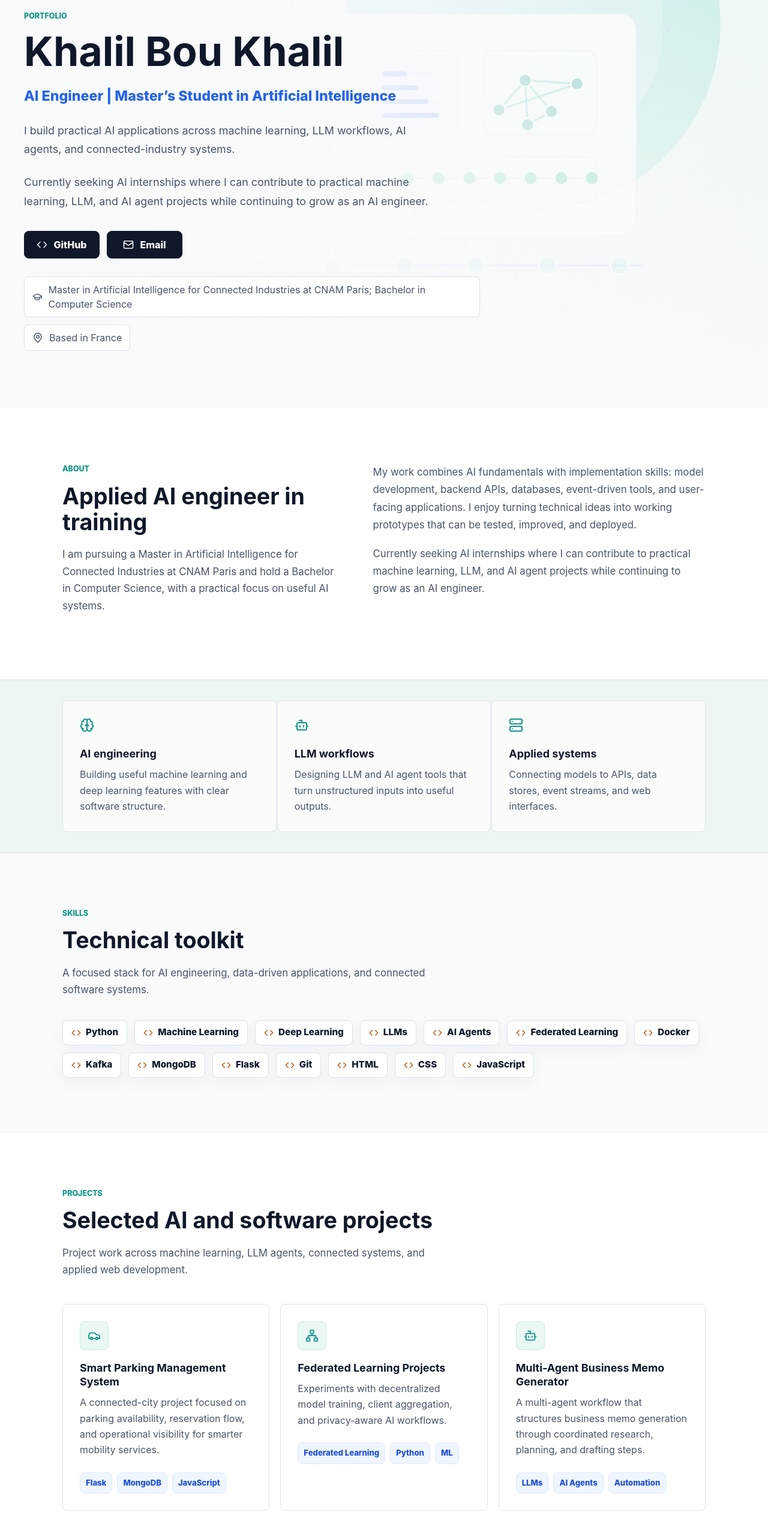
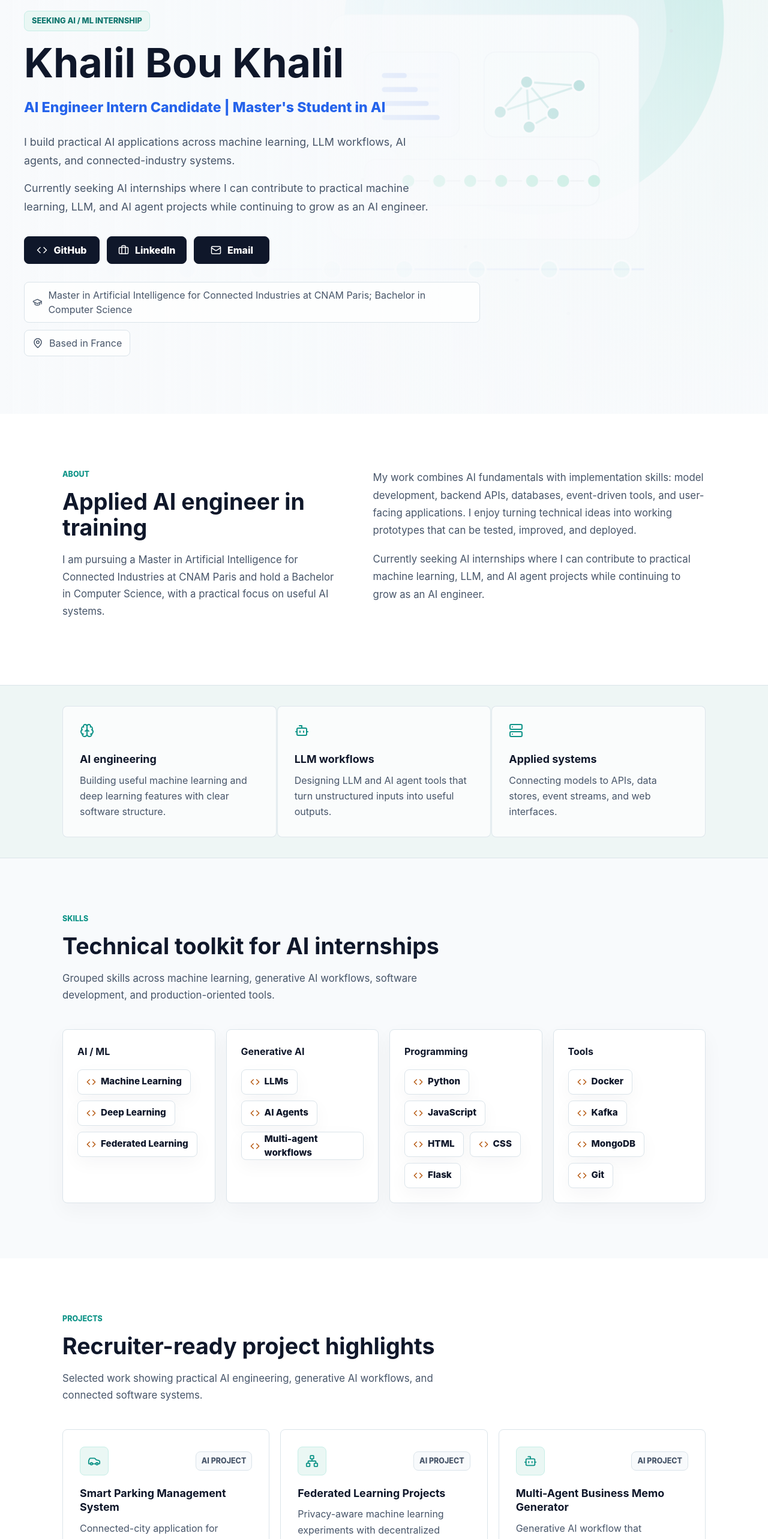
Before and after one commit to Khalil-Boukhalil/Portfolio, a React (Vite) app: page / in a window 1280 px wide. Shown: the part 126-2692 px from the top of the page at 60% size. Built offline with nearby package versions, Linux system fonts and the light colour scheme.

Commit message:
Update education section

```diff
--- a/src/App.css
+++ b/src/App.css
@@ -124,6 +124,22 @@
   text-transform: uppercase;
 }
 
+.hero-badge {
+  align-items: center;
+  background: #eaf7f4;
+  border: 1px solid #c7eee7;
+  border-radius: 8px;
+  color: #0f766e;
+  display: inline-flex;
+  font-size: 0.8rem;
+  font-weight: 800;
+  letter-spacing: 0;
+  margin: 0 0 18px;
+  min-height: 34px;
+  padding: 0 12px;
+  text-transform: uppercase;
+}
+
 .hero h1 {
   color: var(--ink);
   font-size: 4.25rem;
@@ -149,6 +165,10 @@
   margin: 24px 0 0;
   max-width: 680px;
   overflow-wrap: break-word;
+}
+
+.hero-copy + .hero-copy {
+  margin-top: 14px;
 }
 
 .profile-links {
@@ -324,6 +344,34 @@
   margin-top: 36px;
 }
 
+.skill-category-grid {
+  display: grid;
+  gap: 18px;
+  grid-template-columns: repeat(4, minmax(0, 1fr));
+  margin-top: 42px;
+}
+
+.skill-category {
+  background: #ffffff;
+  border: 1px solid var(--line);
+  border-radius: 8px;
+  min-height: 220px;
+  padding: 24px;
+  box-shadow: 0 12px 34px rgba(15, 23, 42, 0.04);
+}
+
+.skill-category h3 {
+  color: var(--ink);
+  font-size: 1rem;
+  letter-spacing: 0;
+  margin: 0;
+}
+
+.skill-category .skills-grid {
+  gap: 10px;
+  margin-top: 18px;
+}
+
 .skill-pill {
   align-items: center;
   background: #ffffff;
@@ -355,6 +403,8 @@
   background: #ffffff;
   border: 1px solid var(--line);
   border-radius: 8px;
+  display: flex;
+  flex-direction: column;
   min-height: 320px;
   padding: 28px;
   transition:
@@ -367,6 +417,13 @@
   border-color: rgba(37, 99, 235, 0.34);
   box-shadow: var(--shadow);
   transform: translateY(-3px);
+}
+
+.project-card-top {
+  align-items: center;
+  display: flex;
+  justify-content: space-between;
+  gap: 14px;
 }
 
 .project-icon,
@@ -382,11 +439,30 @@
   width: 48px;
 }
 
+.project-type {
+  background: #f8fafc;
+  border: 1px solid var(--line);
+  border-radius: 8px;
+  color: var(--muted);
+  font-size: 0.78rem;
+  font-weight: 800;
+  padding: 6px 9px;
+  text-transform: uppercase;
+}
+
+.project-card h4 {
+  color: var(--ink);
+  font-size: 0.8rem;
+  letter-spacing: 0;
+  margin: 22px 0 0;
+  text-transform: uppercase;
+}
+
 .project-tags {
   display: flex;
   flex-wrap: wrap;
   gap: 8px;
-  margin-top: 24px;
+  margin-top: 12px;
 }
 
 .project-tags span {
@@ -397,6 +473,54 @@
   font-size: 0.82rem;
   font-weight: 800;
   padding: 7px 9px;
+}
+
+.project-actions {
+  display: flex;
+  flex-wrap: wrap;
+  gap: 10px;
+  margin-top: auto;
+  padding-top: 26px;
+}
+
+.project-link {
+  align-items: center;
+  background: var(--ink);
+  border: 1px solid var(--ink);
+  border-radius: 8px;
+  color: #ffffff;
+  display: inline-flex;
+  font-size: 0.9rem;
+  font-weight: 800;
+  gap: 8px;
+  min-height: 40px;
+  padding: 0 13px;
+  text-decoration: none;
+}
+
+.project-link:hover,
+.project-link:focus-visible {
+  background: var(--blue);
+  border-color: var(--blue);
+}
+
+.project-link-secondary {
+  background: #ffffff;
+  border-color: var(--line);
+  color: var(--ink);
+}
+
+.project-link-secondary:hover,
+.project-link-secondary:focus-visible {
+  background: #eff6ff;
+  border-color: #bfdbfe;
+  color: #1d4ed8;
+}
+
+.project-link-muted {
+  background: #f8fafc;
+  border-color: var(--line);
+  color: var(--muted-light);
 }
 
 .timeline {
@@ -495,7 +619,8 @@
   margin-top: 24px;
 }
 
-.contact-details a {
+.contact-details a,
+.contact-info {
   align-items: center;
   background: rgba(255, 255, 255, 0.08);
   border: 1px solid rgba(255, 255, 255, 0.14);
@@ -515,6 +640,21 @@
   border-color: rgba(16, 185, 129, 0.42);
 }
 
+.contact-details strong {
+  color: #ffffff;
+  display: block;
+  font-size: 0.76rem;
+  letter-spacing: 0;
+  line-height: 1.2;
+  text-transform: uppercase;
+}
+
+.contact-details span span,
+.contact-details a span {
+  color: #cbd5e1;
+  line-height: 1.45;
+}
+
 .site-footer {
   background: #07131f;
   color: #cbd5e1;
@@ -530,29 +670,6 @@
 }
 
 @media (max-width: 960px) {
-  .site-header {
-    align-items: flex-start;
-    flex-direction: column;
-    gap: 14px;
-    min-height: auto;
-    overflow: hidden;
-    padding: 16px 20px;
-    position: static;
-  }
-
-  .site-nav {
-    display: grid;
-    grid-template-columns: repeat(2, minmax(0, 1fr));
-    justify-content: stretch;
-    max-width: calc(100vw - 40px);
-    width: 100%;
-  }
-
-  .site-nav a {
-    padding: 8px 9px;
-    text-align: center;
-  }
-
   .hero {
     display: block;
     min-height: 720px;
@@ -594,6 +711,10 @@
     grid-template-columns: 1fr;
   }
 
+  .skill-category-grid {
+    grid-template-columns: repeat(2, minmax(0, 1fr));
+  }
+
   .project-grid {
     grid-template-columns: repeat(2, minmax(0, 1fr));
   }
@@ -608,6 +729,40 @@
 }
 
 @media (max-width: 640px) {
+  .site-header {
+    align-items: flex-start;
+    flex-direction: column;
+    gap: 12px;
+    min-height: auto;
+    overflow: hidden;
+    padding: 14px 18px;
+    position: static;
+  }
+
+  .brand {
+    height: 40px;
+    width: 40px;
+  }
+
+  .site-nav {
+    display: grid;
+    gap: 6px;
+    grid-template-columns: repeat(3, minmax(0, 1fr));
+    justify-content: stretch;
+    max-width: calc(100vw - 36px);
+    width: 100%;
+  }
+
+  .site-nav a {
+    font-size: 0.82rem;
+    padding: 7px 5px;
+  }
+
+  .hero {
+    min-height: auto;
+    padding: 52px 22px 64px;
+  }
+
   .hero h1 {
     font-size: 2.55rem;
   }
@@ -628,8 +783,33 @@
     width: 100%;
   }
 
+  .skill-category-grid {
+    grid-template-columns: 1fr;
+  }
+
+  .skill-category {
+    min-height: auto;
+    padding: 22px;
+  }
+
   .project-grid {
     grid-template-columns: 1fr;
+  }
+
+  .project-actions,
+  .project-link,
+  .project-link-muted {
+    width: 100%;
+  }
+
+  .project-link,
+  .project-link-muted {
+    justify-content: center;
+  }
+
+  .contact-details a,
+  .contact-info {
+    width: 100%;
   }
 
   .section-heading h2,
--- a/src/App.jsx
+++ b/src/App.jsx
@@ -12,7 +12,12 @@ import {
   Server,
 } from 'lucide-react'
 import heroVisual from './assets/ai-portfolio-visual.png'
-import { experience, profile, projects, skills } from './data/portfolio'
+import {
+  experience,
+  profile,
+  projects,
+  skillCategories,
+} from './data/portfolio'
 import './App.css'
 
 const projectIcons = {
@@ -23,7 +28,35 @@ const projectIcons = {
 
 const socialLinks = [
   { label: 'GitHub', href: profile.links.github, icon: Code },
+  { label: 'LinkedIn', href: profile.links.linkedin, icon: Briefcase },
   { label: 'Email', href: profile.links.email, icon: Mail },
+]
+
+const contactLinks = [
+  {
+    label: 'Email',
+    value: profile.contact.email,
+    href: profile.links.email,
+    icon: Mail,
+  },
+  {
+    label: 'GitHub',
+    value: profile.contact.github,
+    href: profile.links.github,
+    icon: Code,
+  },
+  {
+    label: 'LinkedIn',
+    value: profile.contact.linkedin,
+    href: profile.links.linkedin,
+    icon: Briefcase,
+  },
+  {
+    label: 'Location',
+    value: profile.contact.location,
+    href: null,
+    icon: MapPin,
+  },
 ]
 
 const focusItems = [
@@ -94,7 +127,7 @@ function App() {
           <img className="hero-visual" src={heroVisual} alt="" />
           <div className="hero-overlay" aria-hidden="true"></div>
           <div className="hero-content">
-            <p className="eyebrow">Portfolio</p>
+            <p className="hero-badge">{profile.badge}</p>
             <h1>{profile.name}</h1>
             <p className="role">{profile.role}</p>
             <p className="hero-copy">{profile.intro}</p>
@@ -151,15 +184,22 @@ function App() {
           <div className="container">
             <SectionHeading
               eyebrow="Skills"
-              title="Technical toolkit"
-              text="A focused stack for AI engineering, data-driven applications, and connected software systems."
+              title="Technical toolkit for AI internships"
+              text="Grouped skills across machine learning, generative AI workflows, software development, and production-oriented tools."
             />
+            <div className="skill-category-grid">
+              {skillCategories.map((category) => (
+                <article className="skill-category" key={category.title}>
+                  <h3>{category.title}</h3>
                   <div className="skills-grid">
-              {skills.map((skill) => (
+                    {category.items.map((skill) => (
                       <span className="skill-pill" key={skill}>
                         <Code size={16} aria-hidden="true" />
                         {skill}
                       </span>
+                    ))}
+                  </div>
+                </article>
               ))}
             </div>
           </div>
@@ -169,24 +209,55 @@ function App() {
           <div className="container">
             <SectionHeading
               eyebrow="Projects"
-              title="Selected AI and software projects"
-              text="Project work across machine learning, LLM agents, connected systems, and applied web development."
+              title="Recruiter-ready project highlights"
+              text="Selected work showing practical AI engineering, generative AI workflows, and connected software systems."
             />
             <div className="project-grid">
-              {projects.map(({ title, icon, description, focus }) => {
+              {projects.map(({ title, icon, description, technologies, links }) => {
                 const Icon = projectIcons[icon] ?? Database
 
                 return (
                   <article className="project-card" key={title}>
+                    <div className="project-card-top">
                       <span className="project-icon">
                         <Icon size={22} aria-hidden="true" />
                       </span>
+                      <span className="project-type">AI project</span>
+                    </div>
                     <h3>{title}</h3>
                     <p>{description}</p>
+                    <h4>Technologies</h4>
                     <div className="project-tags">
-                      {focus.map((item) => (
+                      {technologies.map((item) => (
                         <span key={item}>{item}</span>
                       ))}
+                    </div>
+                    <div className="project-actions">
+                      <a
+                        className="project-link"
+                        href={links.github}
+                        rel="noreferrer"
+                        target="_blank"
+                      >
+                        <Code size={16} aria-hidden="true" />
+                        GitHub
+                      </a>
+                      {links.demo ? (
+                        <a
+                          className="project-link project-link-secondary"
+                          href={links.demo}
+                          rel="noreferrer"
+                          target="_blank"
+                        >
+                          <Server size={16} aria-hidden="true" />
+                          Demo
+                        </a>
+                      ) : (
+                        <span className="project-link project-link-muted">
+                          <Server size={16} aria-hidden="true" />
+                          Demo pending
+                        </span>
+                      )}
                     </div>
                   </article>
                 )
@@ -244,26 +315,38 @@ function App() {
           <div className="container contact-grid">
             <div>
               <p className="eyebrow">Contact</p>
-              <h2>Let's build practical AI systems.</h2>
+              <h2>Available for AI internship conversations.</h2>
             </div>
             <div className="contact-actions">
               <p>
-                Contact me by email or GitHub to discuss AI projects or
-                technical collaboration.
+                Reach out for AI, machine learning, LLM, and agent-focused
+                internship opportunities in France.
               </p>
               <div className="contact-details" aria-label="Contact details">
-                <a href={profile.links.email}>
-                  <Mail size={18} aria-hidden="true" />
-                  {profile.contact.email}
+                {contactLinks.map(({ label, value, href, icon: Icon }) =>
+                  href ? (
+                    <a
+                      href={href}
+                      key={label}
+                      rel={label === 'Email' ? undefined : 'noreferrer'}
+                      target={label === 'Email' ? undefined : '_blank'}
+                    >
+                      <Icon size={18} aria-hidden="true" />
+                      <span>
+                        <strong>{label}</strong>
+                        {value}
+                      </span>
                     </a>
-                <a
-                  href={profile.links.github}
-                  rel="noreferrer"
-                  target="_blank"
-                >
-                  <Code size={18} aria-hidden="true" />
-                  {profile.contact.github}
-                </a>
+                  ) : (
+                    <span className="contact-info" key={label}>
+                      <Icon size={18} aria-hidden="true" />
+                      <span>
+                        <strong>{label}</strong>
+                        {value}
+                      </span>
+                    </span>
+                  ),
+                )}
               </div>
               <ProfileLinks light />
             </div>
--- a/src/data/portfolio.js
+++ b/src/data/portfolio.js
@@ -1,7 +1,8 @@
 // Edit this file first when you want to update portfolio content.
 export const profile = {
   name: 'Khalil Bou Khalil',
-  role: 'AI Engineer | Master’s Student in Artificial Intelligence',
+  role: "AI Engineer Intern Candidate | Master's Student in AI",
+  badge: 'Seeking AI / ML Internship',
   education:
     'Master in Artificial Intelligence for Connected Industries at CNAM Paris; Bachelor in Computer Science',
   location: 'Based in France',
@@ -11,29 +12,34 @@ export const profile = {
     'Currently seeking AI internships where I can contribute to practical machine learning, LLM, and AI agent projects while continuing to grow as an AI engineer.',
   links: {
     github: 'https://github.com/Khalil-Boukhalil',
+    linkedin: 'https://fr.linkedin.com/in/khalil-bou-khalil-0587bb235',
     email: 'mailto:khalil_bou_khalil@hotmail.com',
   },
   contact: {
     email: 'khalil_bou_khalil@hotmail.com',
     github: 'github.com/Khalil-Boukhalil',
+    linkedin: 'linkedin.com/in/khalil-bou-khalil-0587bb235',
+    location: 'France',
   },
 }
 
-export const skills = [
-  'Python',
-  'Machine Learning',
-  'Deep Learning',
-  'LLMs',
-  'AI Agents',
-  'Federated Learning',
-  'Docker',
-  'Kafka',
-  'MongoDB',
-  'Flask',
-  'Git',
-  'HTML',
-  'CSS',
-  'JavaScript',
+export const skillCategories = [
+  {
+    title: 'AI / ML',
+    items: ['Machine Learning', 'Deep Learning', 'Federated Learning'],
+  },
+  {
+    title: 'Generative AI',
+    items: ['LLMs', 'AI Agents', 'Multi-agent workflows'],
+  },
+  {
+    title: 'Programming',
+    items: ['Python', 'JavaScript', 'HTML', 'CSS', 'Flask'],
+  },
+  {
+    title: 'Tools',
+    items: ['Docker', 'Kafka', 'MongoDB', 'Git'],
+  },
 ]
 
 export const projects = [
@@ -41,22 +47,34 @@ export const projects = [
     title: 'Smart Parking Management System',
     icon: 'parking',
     description:
-      'A connected-city project focused on parking availability, reservation flow, and operational visibility for smarter mobility services.',
-    focus: ['Flask', 'MongoDB', 'JavaScript'],
+      'Connected-city application for parking availability, reservation flow, and operational visibility.',
+    technologies: ['Flask', 'MongoDB', 'JavaScript', 'HTML/CSS'],
+    links: {
+      github: 'https://github.com/Khalil-Boukhalil?tab=repositories',
+      demo: '',
+    },
   },
   {
     title: 'Federated Learning Projects',
     icon: 'federated',
     description:
-      'Experiments with decentralized model training, client aggregation, and privacy-aware AI workflows.',
-    focus: ['Federated Learning', 'Python', 'ML'],
+      'Privacy-aware machine learning experiments with decentralized training, client aggregation, and evaluation workflows.',
+    technologies: ['Python', 'Machine Learning', 'Federated Learning'],
+    links: {
+      github: 'https://github.com/Khalil-Boukhalil?tab=repositories',
+      demo: '',
+    },
   },
   {
     title: 'Multi-Agent Business Memo Generator',
     icon: 'agents',
     description:
-      'A multi-agent workflow that structures business memo generation through coordinated research, planning, and drafting steps.',
-    focus: ['LLMs', 'AI Agents', 'Automation'],
+      'Generative AI workflow that coordinates analysis, drafting, feedback, and approval steps for professional memo writing.',
+    technologies: ['LLMs', 'AI Agents', 'Python', 'Automation'],
+    links: {
+      github: 'https://github.com/Khalil-Boukhalil?tab=repositories',
+      demo: '',
+    },
   },
 ]
 
@@ -65,16 +83,16 @@ export const experience = [
     label: 'Education',
     title: 'Master in Artificial Intelligence for Connected Industries',
     institution:
-      'Conservatoire national des arts et métiers (CNAM), Paris',
-    period: '2024 – 2026',
+      'Conservatoire national des arts et metiers (CNAM), Paris',
+    period: '2024 - 2026',
     detail:
-      'Master-level training in AI methods, industrial use cases, connected systems, and applied software engineering.',
+      'Master-level training in AI methods, connected-industry systems, industrial use cases, and applied software engineering.',
   },
   {
     label: 'Education',
     title: 'Bachelor in Computer Science',
     institution: 'Lebanese International University',
-    period: '2020 – 2024',
+    period: '2020 - 2024',
     detail:
       'Computer science foundation covering programming, software development, databases, and core computing concepts.',
   },
```
Also changed, not shown: 1 other file (tests, documents, lock files or other folders). Lines whose indentation alone changed are shown as unchanged.
